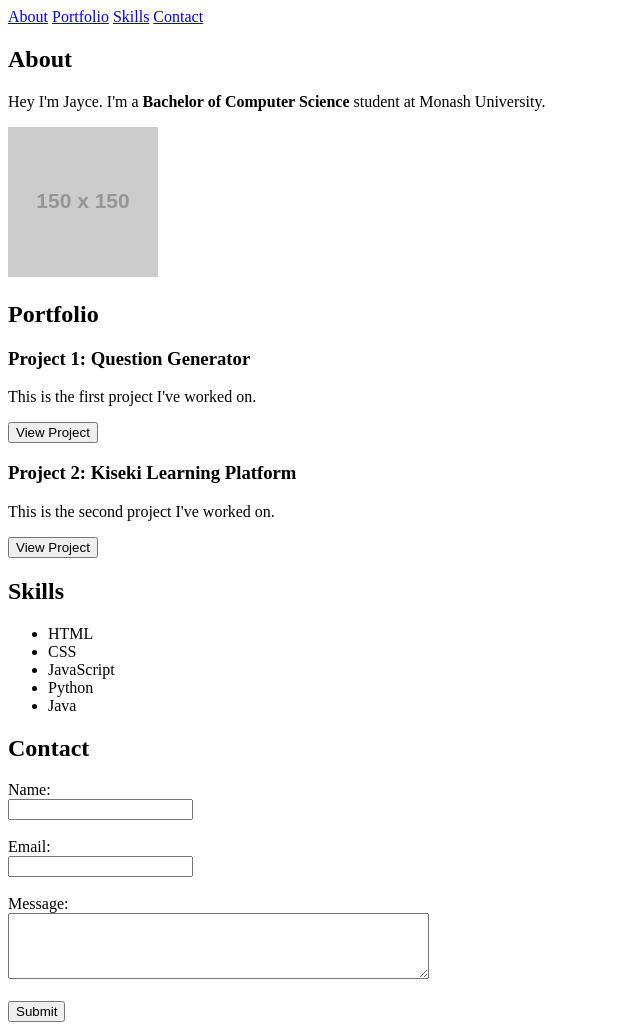
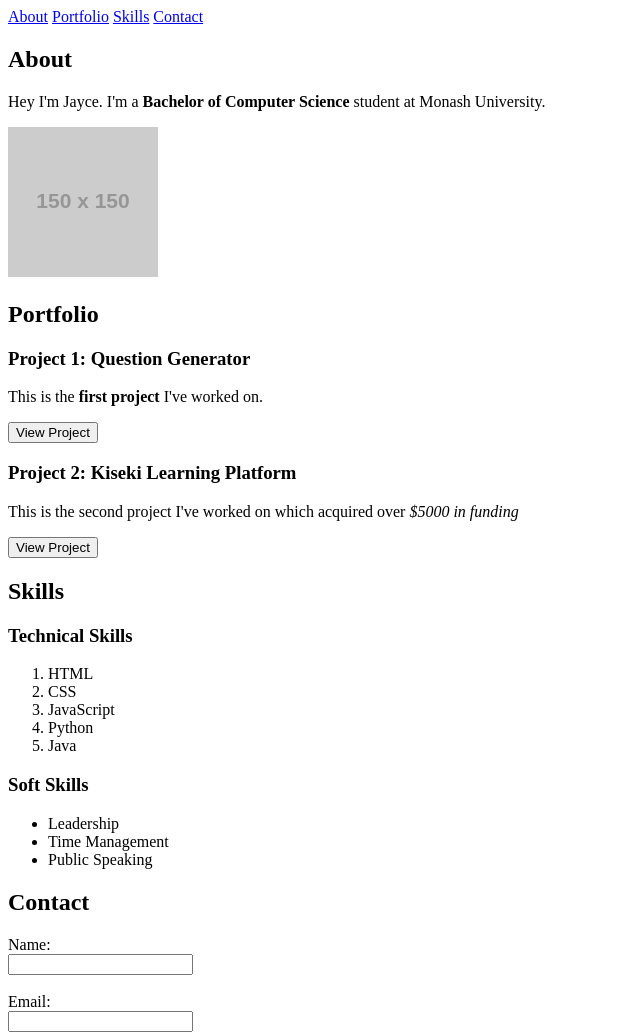
Before and after one commit to monashcoding/web-dev-series, a plain HTML site: page w1/final-index.html in a window 1280 px wide. Shown: the top 1035 px of the page, without its empty margins (0-640 px from the left). Drawn offline with Linux system fonts and the light colour scheme; placeholder pictures from the web are drawn by us.

Commit message:
Updated for Vid

```diff
--- a/w1/final-index.html
+++ b/w1/final-index.html
@@ -25,16 +25,14 @@
         <h2>Portfolio</h2>
         <div>
             <h3>Project 1: Question Generator</h3>
-            <p><i></i></p>
-            <p>This is the first project I've worked on.</p>
-            <p></p>
+            <p>This is the <b>first project</b> I've worked on.</p>
             <a href="">
-                <button>View Project</button>
+                <button>View Project </button>
             </a>
         </div>
         <div>
             <h3>Project 2: Kiseki Learning Platform</h3>
-            <p>This is the second project I've worked on.</p>
+            <p>This is the second project <span>I've worked on which acquired over <i> $5000 in funding</i></span></p>
             <a href="">
                 <button>View Project</button>
             </a>
@@ -43,12 +41,19 @@
 
     <div class="skills" id="skills">
         <h2>Skills</h2>
-        <ul>
+        <h3>Technical Skills</h3>
+        <ol>
             <li>HTML</li>
             <li>CSS</li>
             <li>JavaScript</li>
             <li>Python</li>
             <li>Java</li>
+        </ol>
+        <h3>Soft Skills</h3>
+        <ul>
+            <li>Leadership</li>
+            <li>Time Management</li>
+            <li>Public Speaking</li>
         </ul>
     </div>
 
```
